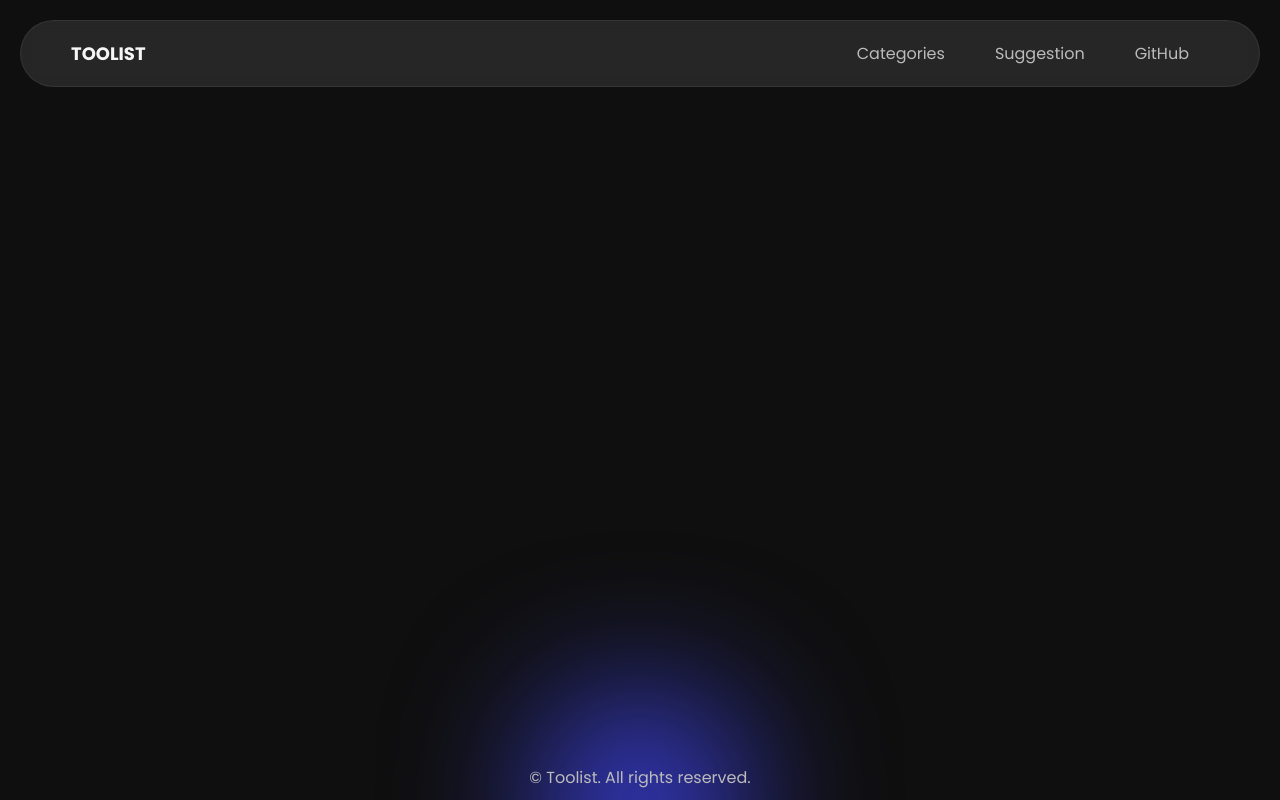
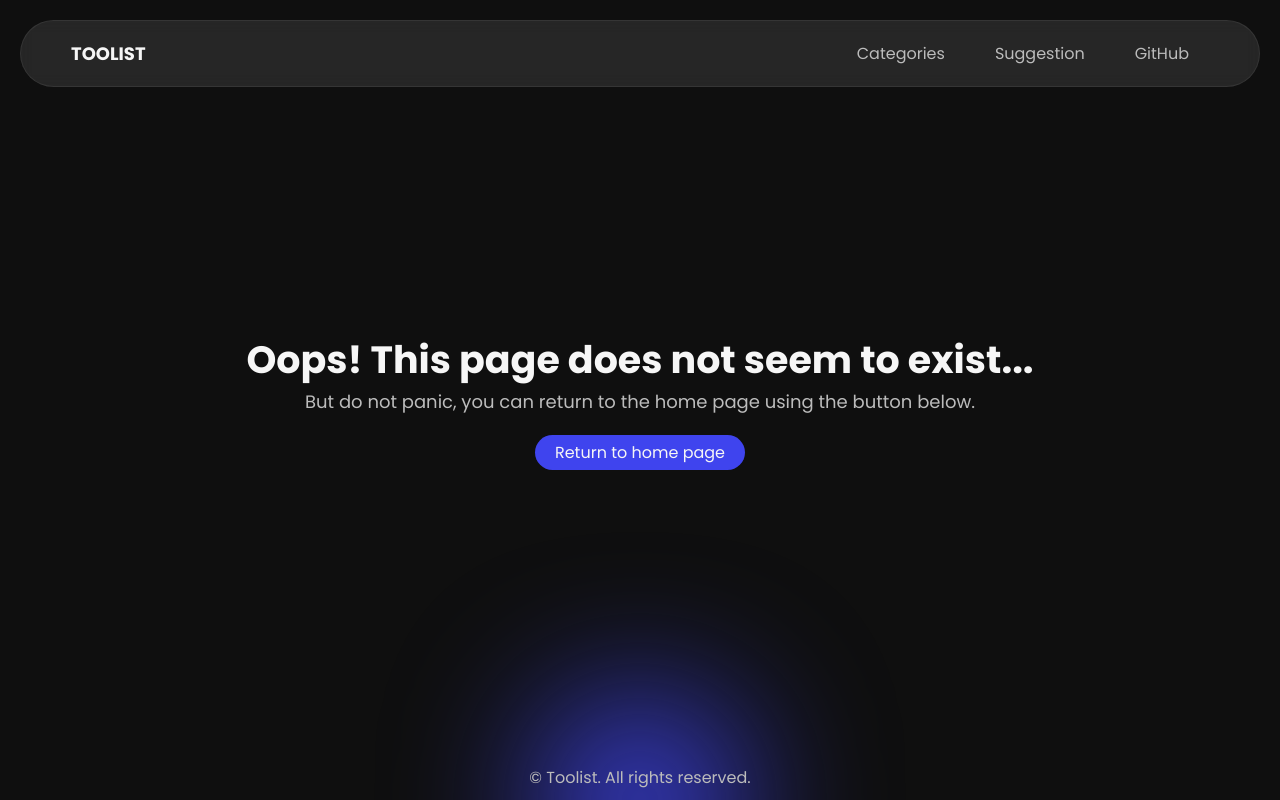
Before and after one commit to PannH/toolist, a Vue app: page /not-found in a window 1280 px wide. Built offline with nearby package versions, Linux system fonts and the light colour scheme.

Commit message:
catch not found pages

```diff
--- a/src/main.ts
+++ b/src/main.ts
@@ -6,6 +6,7 @@ import Home from './views/Home.vue';
 import Categories from './views/Categories.vue';
 import Category from './views/Category.vue';
 import Redirect from './views/Redirect.vue';
+import NotFound from './views/NotFound.vue';
 
 const router = createRouter({
    history: createWebHistory(),
@@ -21,6 +22,12 @@ const router = createRouter({
    }, {
       path: '/redirect',
       component: Redirect
+   }, {
+      path: '/not-found',
+      component: NotFound
+   }, {
+      path: '/:pathMatch(.*)',
+      redirect: '/not-found'
    }]
 });
 
--- /dev/null
+++ b/src/views/NotFound.vue
@@ -0,0 +1,54 @@
+<script setup lang="ts">
+   import Button from '../components/ui/Button.vue';
+</script>
+
+<template>
+   <main>
+      <div class="texts">
+         <h1>Oops! This page does not seem to exist...</h1>
+         <p>
+            But do not panic, you can return to the home page using the button below.
+         </p>
+      </div>
+      <Button variant="primary" to="/">Return to home page</Button>
+   </main>
+</template>
+
+<style scoped lang="scss">
+   @use '../styles/vars.scss'  as *;
+
+   main {
+      height: 100%;
+
+      display: flex;
+      flex-direction: column;
+      justify-content: center;
+      align-items: center;
+      gap: 20px;
+
+      > .texts {
+         text-align: center;
+         > h1 {
+            color: $white;
+         }
+
+         > p {
+            font-size: 18px;
+            color: $gray;
+
+            > a {
+               font-family: 'Roboto Mono', monospace;
+               color: $purple;
+
+               text-decoration: none;
+
+               transition: color .1s;
+
+               &:hover {
+                  color: $purple-subtle;
+               }
+            }
+         }
+      }
+   }
+</style>
```
